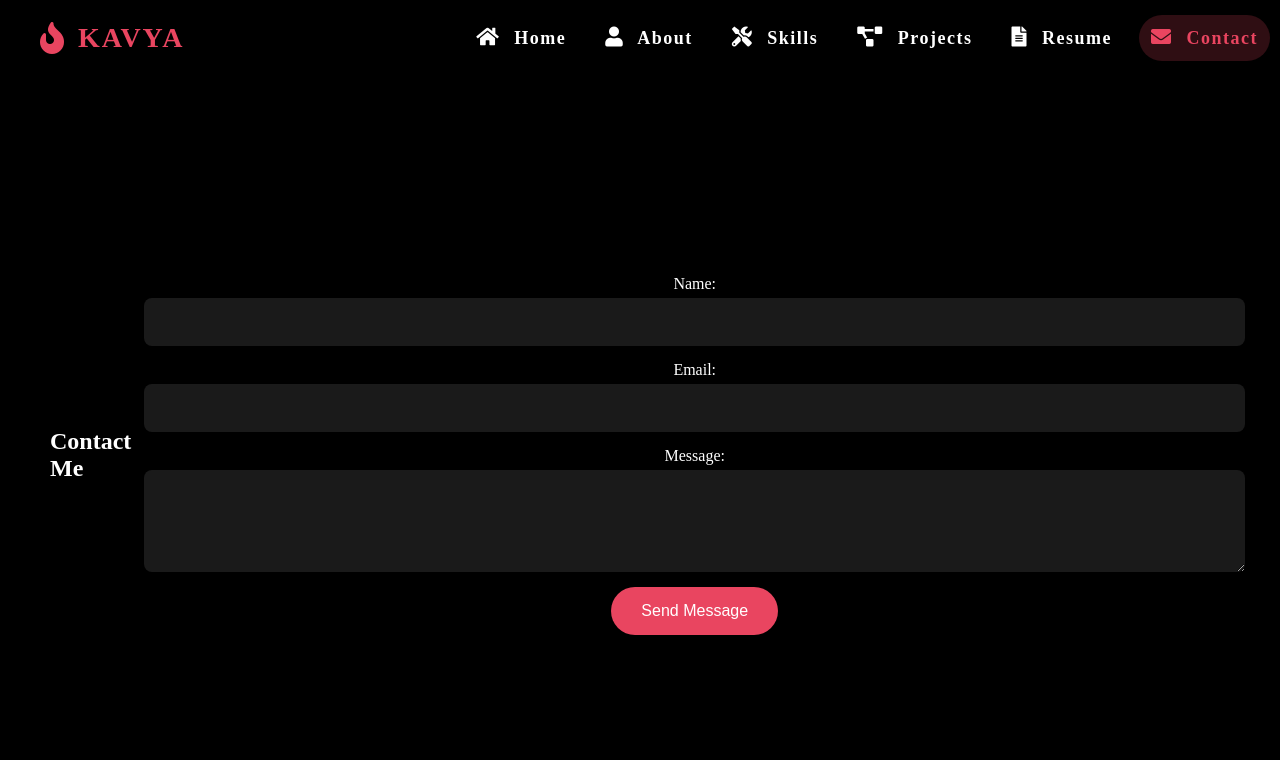
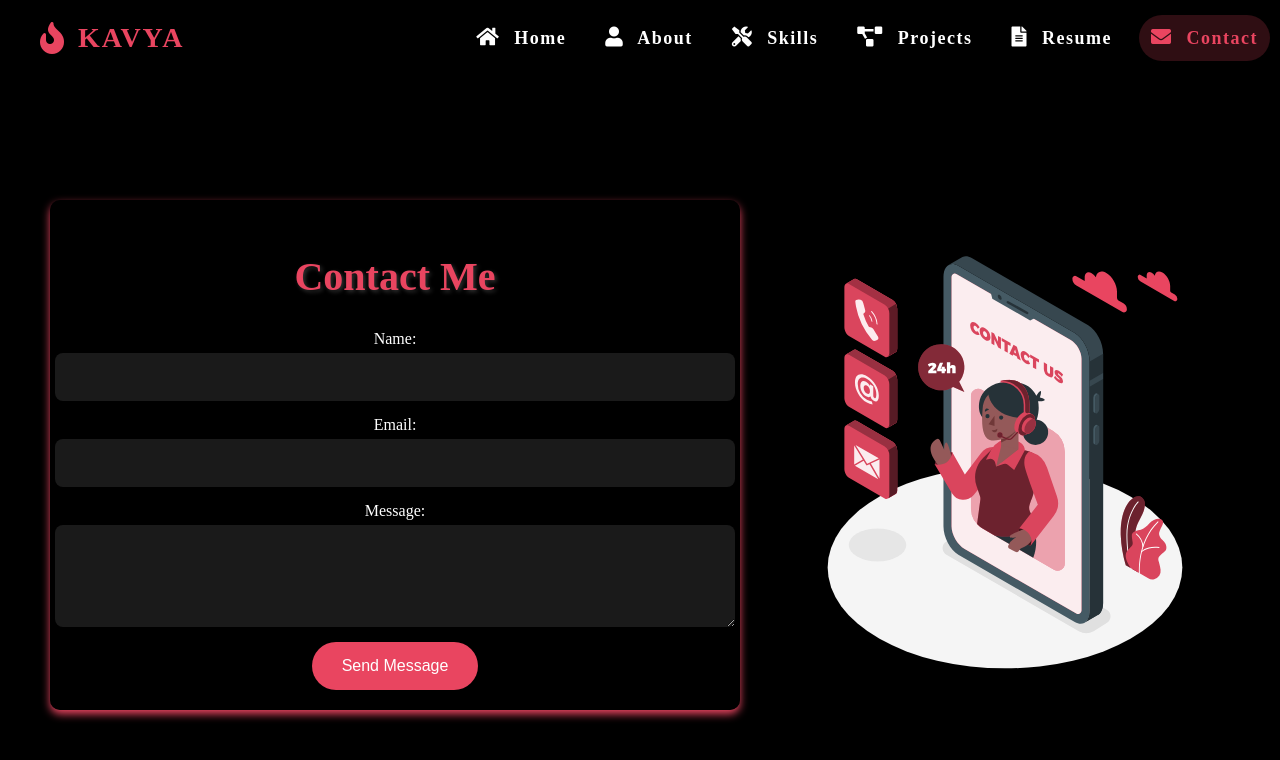
Before and after one commit to kavyaballa1020/Angular-Portfolio, an Angular app: page /contact in a window 1280 px wide. Shown: the top 760 px of the page. Built offline with nearby package versions, Linux system fonts and the light colour scheme.

Commit message:
"Added container and SVG elements to contact component HTML"

```diff
--- a/src/app/contact/contact.component.html
+++ b/src/app/contact/contact.component.html
@@ -1,4 +1,6 @@
 <div class="contact-section">
+  <div class="contact-container">
+    <div class="contact-form">
       <h2>Contact Me</h2>
       <form>
         <label for="name">Name:</label>
@@ -13,3 +15,9 @@
         <button type="submit">Send Message</button>
       </form>
     </div>
+    <div class="contact-svg">
+      <!-- SVG code for right side -->
+      <img src="/Contact us-amico.svg" alt="Right SVG">
+    </div>
+  </div>
+</div>
```
Lines whose indentation alone changed are shown as unchanged.
